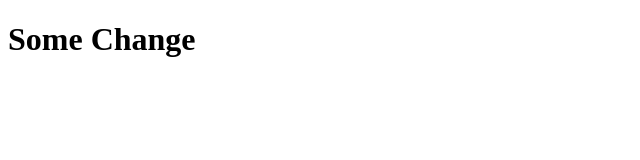
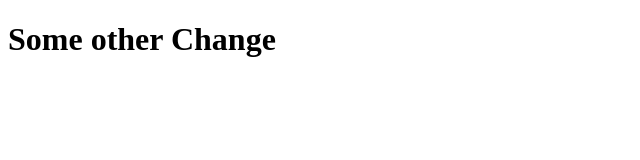
Before and after one commit to KeenWarrior/skillslash-demo-git, a plain HTML site: page index.html in a window 1280 px wide. Shown: the whole page, without its empty margins (0-640 px from the left). Drawn offline with Linux system fonts and the light colour scheme.

Commit message:
Fourth change

```diff
--- a/index.html
+++ b/index.html
@@ -6,6 +6,6 @@
     <title>Document</title>
 </head>
 <body>
-    <h1>Some Change</h1>
+    <h1>Some other Change</h1>
 </body>
 </html>
```
